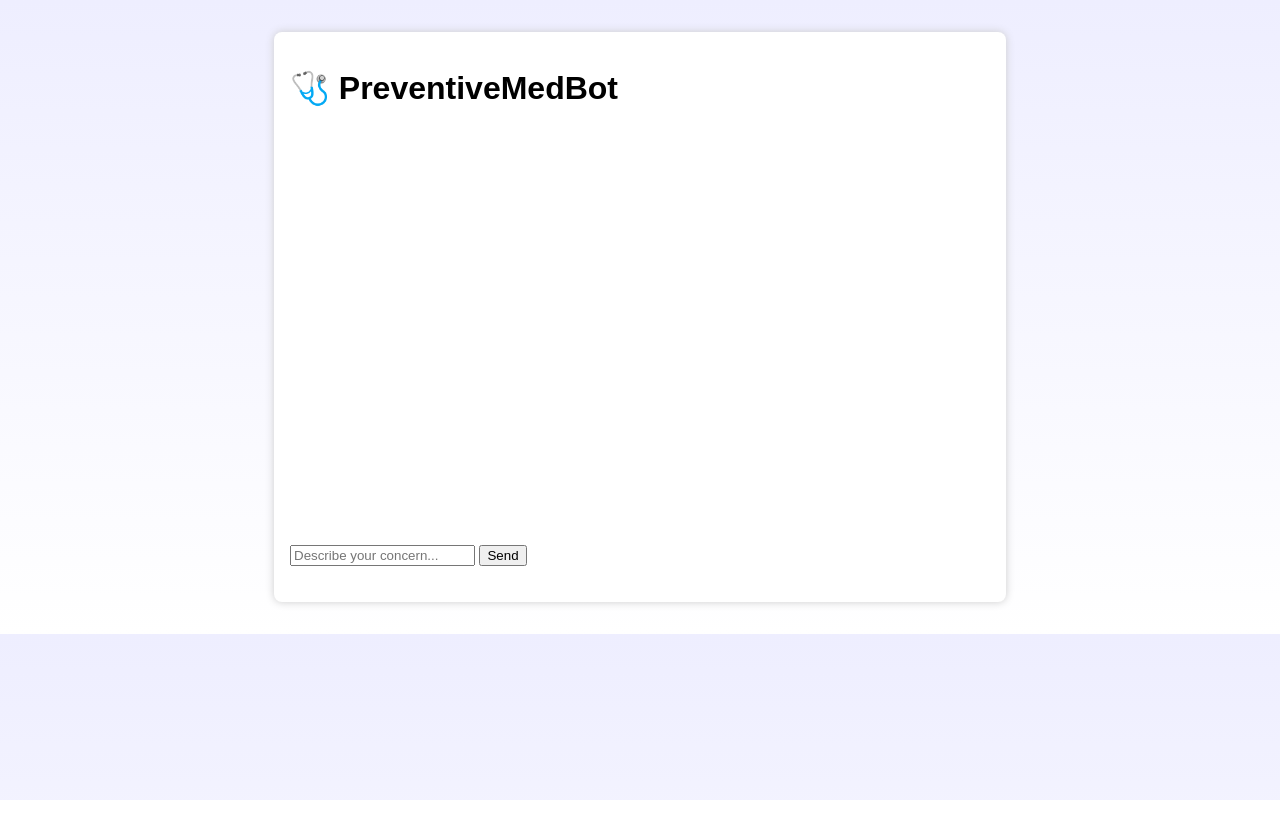
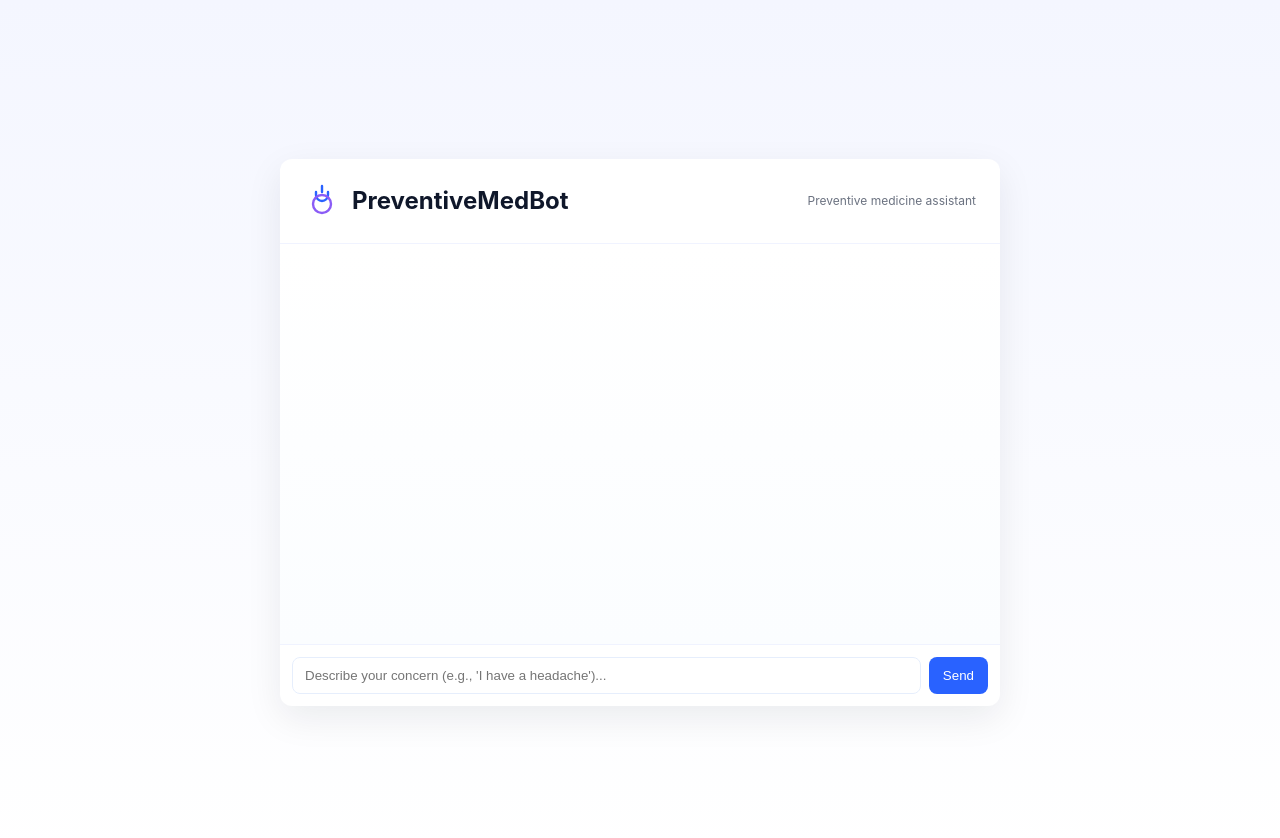
Before and after one commit to smkammath/preventive-med-bot, a website: page public/index.html in a window 1280 px wide. Before the commit the page ends 800 px from the top, so only its background shows below. Drawn offline with Linux system fonts and the light colour scheme.

Commit message:
Update index.html

```diff
--- a/public/index.html
+++ b/public/index.html
@@ -1,20 +1,47 @@
-<!DOCTYPE html>
-<html>
+<!doctype html>
+<html lang="en">
 <head>
   <meta charset="utf-8" />
+  <meta name="viewport" content="width=device-width,initial-scale=1" />
   <title>PreventiveMedBot</title>
-  <link rel="stylesheet" href="/styles.css" />
+  <style>
+    :root { --bg: #f4f6ff; --card:#fff; --accent:#2962ff; }
+    body { margin:0; font-family:Inter,system-ui,Arial; background:linear-gradient(180deg,var(--bg),#fff); min-height:100vh; display:flex; align-items:center; justify-content:center; padding:32px; }
+    .card { width:720px; max-width:95%; background:var(--card); border-radius:12px; box-shadow:0 12px 36px rgba(16,24,40,0.08); overflow:hidden; display:flex; flex-direction:column; }
+    header{ padding:24px; display:flex; gap:12px; align-items:center; border-bottom:1px solid #f0f3ff; }
+    header h1{ margin:0; font-size:24px; color:#0f172a; }
+    .chat{ padding:20px; min-height:360px; max-height:60vh; overflow:auto; display:flex; flex-direction:column; gap:12px; background:linear-gradient(180deg,#fff,#fbfdff); }
+    .msg{ padding:12px 16px; border-radius:12px; max-width:76%; line-height:1.4; }
+    .user{ align-self:flex-end; background:#e6f0ff; color:#0f172a; border-bottom-right-radius:2px; }
+    .bot{ align-self:flex-start; background:#f1f8e9; color:#0f172a; border-bottom-left-radius:2px; }
+    .controls{ display:flex; gap:8px; padding:12px; border-top:1px solid #f0f3ff; }
+    input[type="text"]{ flex:1; padding:10px 12px; border:1px solid #e6eefc; border-radius:8px; outline:none; }
+    button{ background:var(--accent); color:#fff; border:none; padding:10px 14px; border-radius:8px; cursor:pointer; }
+    .image-grid{ display:flex; gap:8px; flex-wrap:wrap; margin-top:8px; }
+    .image-grid img{ width:180px; max-width:100%; border-radius:8px; box-shadow:0 6px 18px rgba(16,24,40,0.06); }
+    .tag{ font-size:12px; color:#6b7280; }
+  </style>
 </head>
 <body>
-  <div class="app">
-    <h1>🩺 PreventiveMedBot</h1>
-    <div id="messages" class="messages"></div>
-    <form id="chatForm">
-      <input id="userInput" placeholder="Describe your concern..." />
+  <div class="card" role="application" aria-label="PreventiveMedBot">
+    <header>
+      <svg width="36" height="36" viewBox="0 0 24 24" fill="none" style="flex-shrink:0">
+        <path d="M12 2v4" stroke="#2962ff" stroke-width="1.6" stroke-linecap="round" stroke-linejoin="round"/>
+        <path d="M8 6v2a4 4 0 0 0 8 0V6" stroke="#2962ff" stroke-width="1.6" stroke-linecap="round" stroke-linejoin="round"/>
+        <circle cx="12" cy="14" r="6" stroke="#8b5cf6" stroke-width="1.6"></circle>
+      </svg>
+      <h1>PreventiveMedBot</h1>
+      <div style="margin-left:auto" class="tag">Preventive medicine assistant</div>
+    </header>
+
+    <div class="chat" id="messages" role="log" aria-live="polite"></div>
+
+    <form id="chatForm" class="controls" autocomplete="off">
+      <input id="userInput" type="text" placeholder="Describe your concern (e.g., 'I have a headache')..." />
       <button type="submit">Send</button>
     </form>
-    <div id="imageBox"></div>
   </div>
+
   <script src="/js/app.js"></script>
 </body>
 </html>
```
